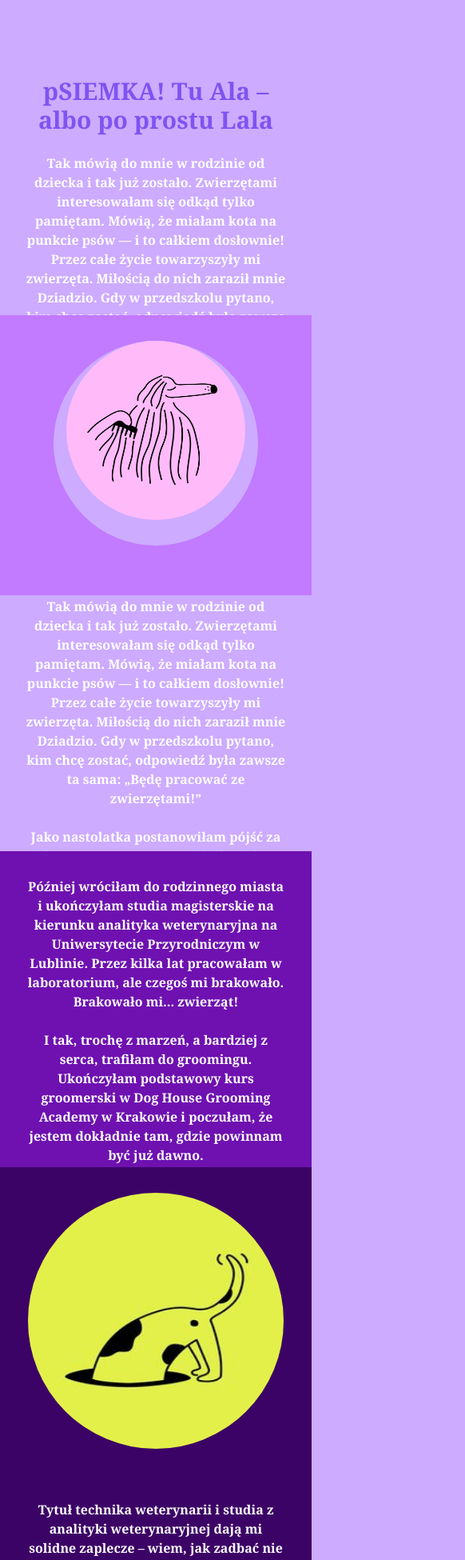
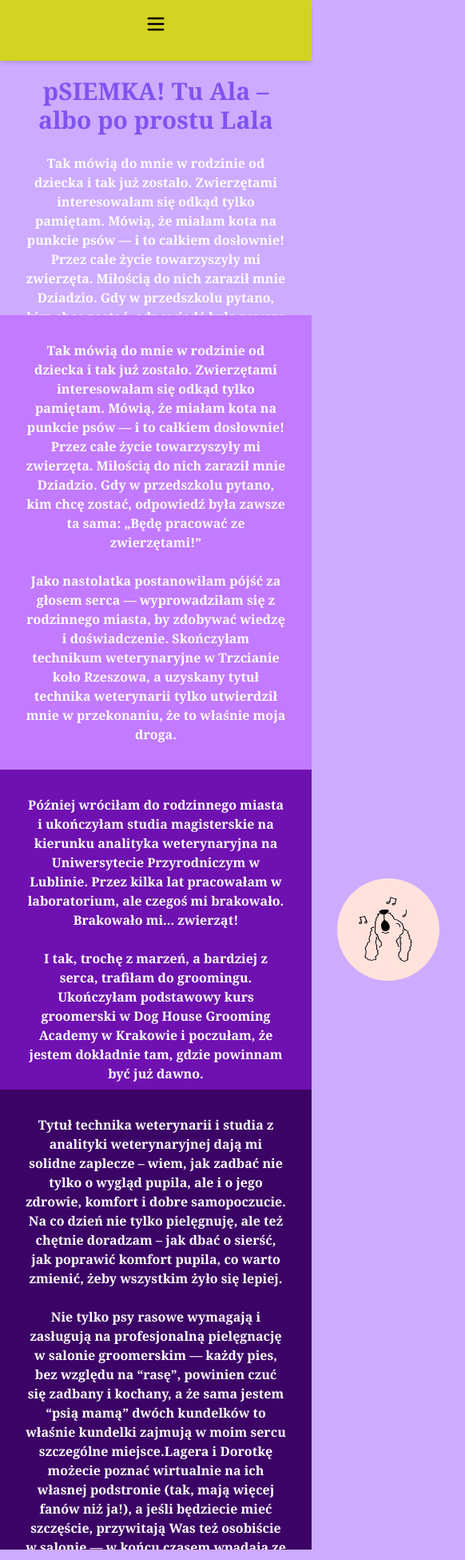
Before and after one commit to albertrzad18/lala-dog, a React (Vite) app: page / in a window 390 px wide. Shown: the top 1950 px of the page at 80% size, 582 px wide, since content can reach past the window. Built offline with nearby package versions, Linux system fonts and the light colour scheme.

Commit message:
navbar modified

```diff
--- a/src/components/Navbar.jsx
+++ b/src/components/Navbar.jsx
@@ -1,11 +1,31 @@
+import { useState } from "react";
 import HoverLink from "./HoverLink";
+import { Menu, X } from "lucide-react";
 
 const Navbar = () => {
+  const [isOpen, setIsOpen] = useState(false);
+
   return (
     <>
-      <nav className="fixed top-0 w-full h-18 bg-[#D3D324] z-50 shadow-md hidden md:block">
-        <div className="max-w-screen-xl mx-auto flex flex-wrap md:flex-wrap items-center justify-between py-4 px-4 md:px-6 relative">
-          <ul className="flex flex-row gap-24 md:gap-8 text-sm md:text-xl whitespace-nowrap">
+      <nav className="fixed top-0 w-full h-19 bg-[#D3D324] z-50 shadow-md">
+        <div className="max-w-screen-xl mx-auto flex items-center justify-center md:justify-between py-4 px-4 md:px-6">
+          <button
+            className="md:hidden"
+            onClick={() => setIsOpen(!isOpen)}
+            aria-label="Toggle menu"
+          >
+            {isOpen ? <X size={28} /> : <Menu size={28} />}
+          </button>
+
+          <div className="absolute top-2 left-1/2 transform -translate-x-1/2 hidden md:block">
+            <img
+              src="logo.jpg"
+              className="w-24 md:w-44 rounded-full border-8 border-[#D3D324]"
+              alt="Logo"
+            />
+          </div>
+
+          <ul className="hidden md:flex flex-row gap-8 text-xl whitespace-nowrap">
             <li>
               <HoverLink text="O mnie" link="/aboutMe" />
             </li>
@@ -17,15 +37,7 @@ const Navbar = () => {
             </li>
           </ul>
 
-          <div className="absolute -top-0  left-1/2 transform -translate-x-1/2 hidden md:block">
-            <img
-              src="logo.jpg"
-              className="w-24 md:w-44 rounded-full border-8 border-[#7e54f0]"
-              alt="Logo"
-            />
-          </div>
-
-          <ul className="flex flex-row gap-24 md:gap-8 text-sm md:text-xl whitespace-nowrap">
+          <ul className="hidden md:flex flex-row gap-8 text-xl whitespace-nowrap">
             <li>
               <HoverLink text="Galeria" link="/gallery" />
             </li>
@@ -37,6 +49,17 @@ const Navbar = () => {
             </li>
           </ul>
         </div>
+
+        {isOpen && (
+          <div className="md:hidden bg-[#D3D324] px-4 pb-4 space-y-3 text-lg shadow-md">
+            <HoverLink text="O mnie" link="/aboutMe" />
+            <HoverLink text="Oferta i cennik" link="/offer" />
+            <HoverLink text="Kontakt" link="/contact" />
+            <HoverLink text="Galeria" link="/gallery" />
+            <HoverLink text="Zasady" link="/statute" />
+            <HoverLink text="Lager i Dorotka" link="/dogs" />
+          </div>
+        )}
       </nav>
     </>
   );
--- a/src/pages/About.jsx
+++ b/src/pages/About.jsx
@@ -26,18 +26,15 @@ const AboutPage = () => {
             </div>
             <img
               src="/dogShelter1.webp"
-              className="w-72 h-72 rounded-full p-8"
+              className="w-72 h-72 rounded-full p-8 hidden md:block"
               alt="Lala"
             />
           </div>
         </div>
-        <div
-          className="flex flex-row justify-center items-center flex-wrap w-screen bg-purple-400 "
-          style={{ height: "350px" }}
-        >
+        <div className="flex flex-row justify-center items-center flex-wrap w-screen bg-purple-400 h-[px] md:h-[350px]">
           <img
             src="/dogShelter2.webp"
-            className="w-80 h-80 rounded-full p-8"
+            className="w-80 h-80 rounded-full p-8 hidden md:block"
             alt="Lala"
           />
           <div className="w-full md:w-2/3 lg:w-1/2 h-full rounded-xl p-8 space-y-6 font-bold font-serif overflow-auto">
@@ -57,10 +54,7 @@ const AboutPage = () => {
               przekonaniu, że to właśnie moja droga.
             </p>
           </div>
-          <div
-            className="flex flex-row justify-center items-center flex-wrap w-screen bg-purple-800"
-            style={{ height: "395px" }}
-          >
+          <div className="flex flex-col md:flex-row justify-center items-center flex-wrap w-screen bg-purple-800 h-[400px] md:h-[395px]">
             <div className="w-full md:w-2/3 lg:w-1/2 h-full rounded-xl p-8 space-y-6 font-bold font-serif overflow-auto">
               <p className="text-base md:text-lg text-center text-white">
                 Później wróciłam do rodzinnego miasta i ukończyłam studia
@@ -85,17 +79,14 @@ const AboutPage = () => {
             </div>
             <img
               src="/dogShelter3.webp"
-              className="w-84 h-84 rounded-full p-8"
+              className="w-48 md:w-96 h-48 md:h-96 rounded-full p-8"
               alt="Lala"
             />
           </div>
-          <div
-            className="flex flex-col md:flex-row justify-center items-center w-screen bg-purple-950"
-            style={{ height: "505px" }}
-          >
+          <div className="flex flex-col md:flex-row justify-center items-center w-screen bg-purple-950 h-[575px] md:h-[505px]">
             <img
               src="/dogShelter4.jpg"
-              className="w-96 h-96 rounded-full p-8"
+              className="md:h-96 rounded-full p-8 hidden md:block"
               alt="Lala"
             />
             <div className="w-full md:w-2/3 lg:w-1/2 h-full rounded-xl p-8 space-y-6 font-bold font-serif overflow-auto">
```
